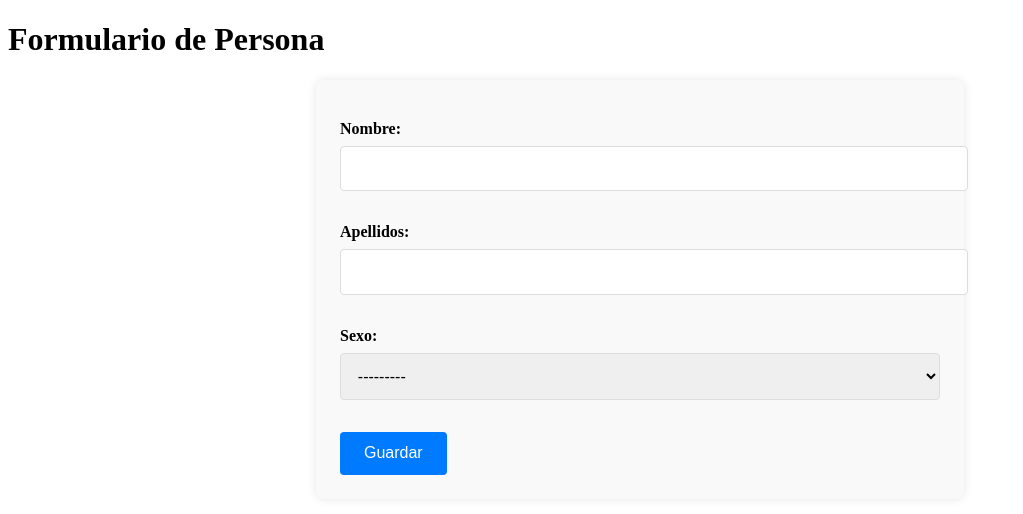
After one commit to githJavier/ExamenlFinal-LPIII, a Django app: page /personas/nueva/ in a window 1280 px wide. The commit adds this page. Shown: the top 514 px of the page, without its empty margins (0-1023 px from the left). Run offline with Django 5.2, Linux system fonts and the light colour scheme.

Commit message:
Pablo Examen Final-Parte 3 - Formulario

```diff
--- /dev/null
+++ b/proyecto_final/miapp/forms.py
@@ -0,0 +1,7 @@
+from django import forms
+from .models import Persona
+
+class PersonaForm(forms.ModelForm):
+    class Meta:
+        model = Persona
+        fields = ['nombre', 'apellidos', 'sexo']
--- a/proyecto_final/miapp/models.py
+++ b/proyecto_final/miapp/models.py
@@ -2,12 +2,12 @@ from django.db import models
 
 # Create your models here.
 class Persona(models.Model):
-    nombre = models.CharField(max_length=100)
-    apellido_paterno = models.CharField(max_length=100)
-    apellidos = models.CharField(max_length=200)
     SEXO_CHOICES = [
         ('M', 'Masculino'),
         ('F', 'Femenino'),
     ]
+
+    nombre = models.CharField(max_length=100)
+    apellidos = models.CharField(max_length=200)
     sexo = models.CharField(max_length=1, choices=SEXO_CHOICES)
     fecha_de_registro = models.DateTimeField(auto_now_add=True)
--- /dev/null
+++ b/proyecto_final/miapp/static/style/formulario.css
@@ -0,0 +1,52 @@
+/* Estilos generales del formulario */
+form {
+    max-width: 600px;
+    margin: 0 auto;
+    padding: 1.5rem;
+    background: #f9f9f9;
+    border-radius: 8px;
+    box-shadow: 0 0 10px rgba(0, 0, 0, 0.1);
+}
+
+/* Estilos de los campos del formulario */
+form input,
+form select,
+form textarea {
+    width: 100%;
+    padding: 0.8rem;
+    margin-bottom: 1rem;
+    border: 1px solid #ddd;
+    border-radius: 4px;
+    font-size: 1rem;
+}
+
+/* Estilo para etiquetas */
+form label {
+    display: block;
+    margin-bottom: 0.5rem;
+    font-weight: bold;
+}
+
+/* Estilo para botones */
+form button {
+    padding: 0.8rem 1.5rem;
+    border: none;
+    border-radius: 4px;
+    background-color: #007bff;
+    color: white;
+    font-size: 1rem;
+    cursor: pointer;
+    transition: background-color 0.3s ease;
+}
+
+form button:hover {
+    background-color: #0056b3;
+}
+
+/* Estilos para los mensajes de error */
+form .error {
+    color: #ff0000;
+    font-size: 0.875rem;
+    margin-top: -0.5rem;
+    margin-bottom: 1rem;
+}
--- a/proyecto_final/miapp/templates/index.html
+++ b/proyecto_final/miapp/templates/index.html
@@ -20,7 +20,7 @@
                 <a href="/index"> Inicio</a>
             </li>
             <li>
-                <a href="">Personas</a>
+                <a href="{% url 'persona_list' %}">Personas</a>
             </li>
         </ul>
     </nav>
--- /dev/null
+++ b/proyecto_final/miapp/templates/persona_form.html
@@ -0,0 +1,18 @@
+<!DOCTYPE html>
+<html lang="es">
+<head>
+    <meta charset="UTF-8">
+    <meta name="viewport" content="width=device-width, initial-scale=1.0">
+    <title>Formulario de Persona</title>
+    {% load static %}
+    <link rel="stylesheet" type="text/css" href="{% static 'style/formulario.css' %}" />
+</head>
+<body>
+    <h1>Formulario de Persona</h1>
+    <form method="post">
+        {% csrf_token %}
+        {{ form.as_p }}
+        <button type="submit">Guardar</button>
+    </form>
+</body>
+</html>
--- a/proyecto_final/miapp/views.py
+++ b/proyecto_final/miapp/views.py
@@ -1,4 +1,38 @@
-from django.shortcuts import render
+from django.shortcuts import render, get_object_or_404, redirect
+from django.urls import reverse
+from .models import Persona
+from .forms import PersonaForm
 
 def index(request):
     return render(request,'index.html')
+def persona_list(request):
+    personas = Persona.objects.all()
+    return render(request, 'persona_list.html', {'personas': personas})
+
+def persona_create(request):
+    if request.method == 'POST':
+        form = PersonaForm(request.POST)
+        if form.is_valid():
+            form.save()
+            return redirect(reverse('persona_list'))
+    else:
+        form = PersonaForm()
+    return render(request, 'persona_form.html', {'form': form})
+
+def persona_update(request, pk):
+    persona = get_object_or_404(Persona, pk=pk)
+    if request.method == 'POST':
+        form = PersonaForm(request.POST, instance=persona)
+        if form.is_valid():
+            form.save()
+            return redirect(reverse('persona_list'))
+    else:
+        form = PersonaForm(instance=persona)
+    return render(request, 'persona_form.html', {'form': form})
+
+def persona_delete(request, pk):
+    persona = get_object_or_404(Persona, pk=pk)
+    if request.method == 'POST':
+        persona.delete()
+        return redirect(reverse('persona_list'))
+    return render(request, 'persona_confirm_delete.html', {'persona': persona})
--- a/proyecto_final/proyecto_final/urls.py
+++ b/proyecto_final/proyecto_final/urls.py
@@ -22,4 +22,8 @@ urlpatterns = [
     path('admin/', admin.site.urls),
     path('', views.index, name="index"),
     path('index', views.index, name="index"),
+    path('personas/', views.persona_list, name='persona_list'),
+    path('personas/nueva/', views.persona_create, name='persona_create'),
+    path('personas/<int:pk>/editar/', views.persona_update, name='persona_update'),
+    path('personas/<int:pk>/eliminar/', views.persona_delete, name='persona_delete'),
 ]
```
Also changed, not shown: proyecto_final/miapp/templates/persona_confirm_delete.html (added, +18 -0 lines), proyecto_final/miapp/templates/persona_list.html (added, +23 -0 lines), proyecto_final/db.sqlite3, proyecto_final/miapp/migrations/0002_remove_persona_apellido_paterno.py (added).
